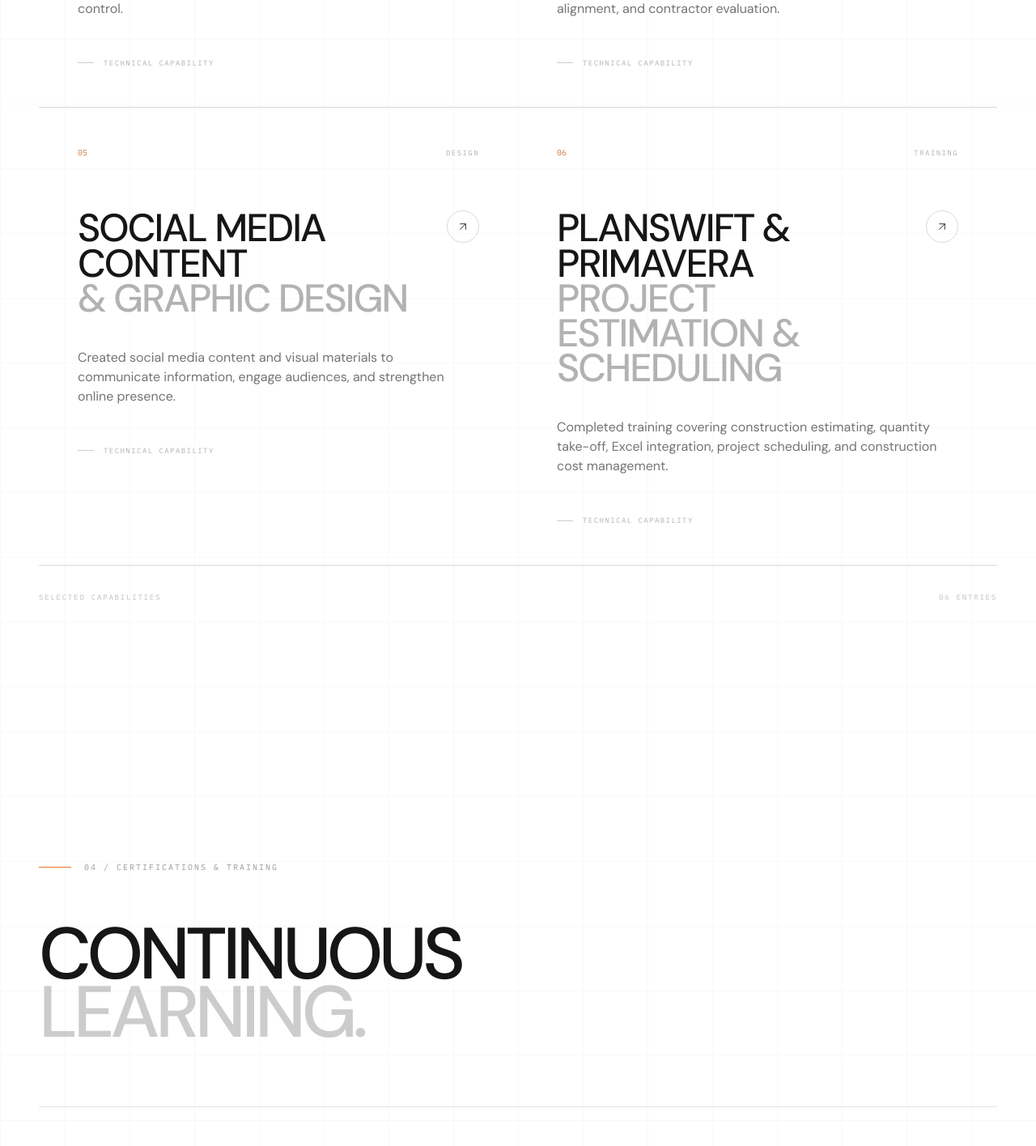
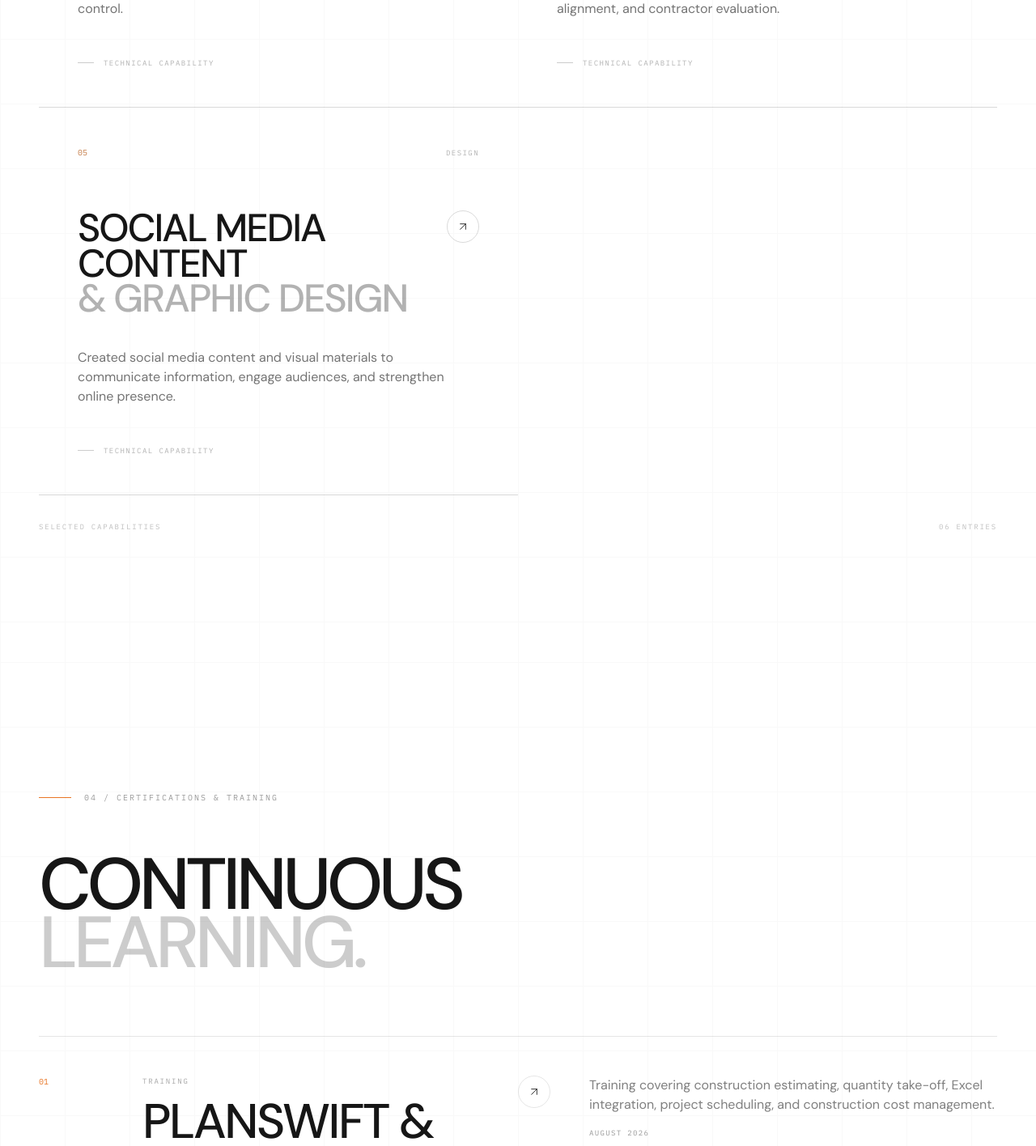
Before and after one commit to NoruCubes/einnar-portfolio, a React (Vite) app: page / in a window 1280 px wide. Shown: the part 4840-6256 px from the top of the page at 81% size. Built offline with nearby package versions, Linux system fonts and the light colour scheme.

Commit message:
Edit certifications and training

```diff
--- a/src/sections/Certifications.jsx
+++ b/src/sections/Certifications.jsx
@@ -9,6 +9,8 @@ const certifications = [
     type: "Training",
     description:
       "Training covering construction estimating, quantity take-off, Excel integration, project scheduling, and construction cost management.",
+    date: "August 2026",
+    provider: "MST Connect PH",
     certificateUrl: "/certificates/planswift-primavera.pdf",
   },
   {
@@ -17,7 +19,8 @@ const certifications = [
     type: "Training",
     description:
       "Training focused on construction estimating workflows including roofing estimation, digital plan analysis, material quantification, and labor costing.",
-    certificateUrl: "",
+    provider: "SmartSourcing USA",
+    certificateUrl: "/certificates/smartsourcing_usa.pdf",
   },
   {
     number: "03",
--- a/src/sections/Work.jsx
+++ b/src/sections/Work.jsx
@@ -42,14 +42,6 @@ const workItems = [
     description:
       "Created social media content and visual materials to communicate information, engage audiences, and strengthen online presence.",
     category: "Design",
-  },
-  {
-    number: "06",
-    title: "PlanSwift & Primavera",
-    subtitle: "Project Estimation & Scheduling",
-    description:
-      "Completed training covering construction estimating, quantity take-off, Excel integration, project scheduling, and construction cost management.",
-    category: "Training",
   },
 ];
 
```
Also changed, not shown: 1 other file (tests, documents, lock files or other folders).
